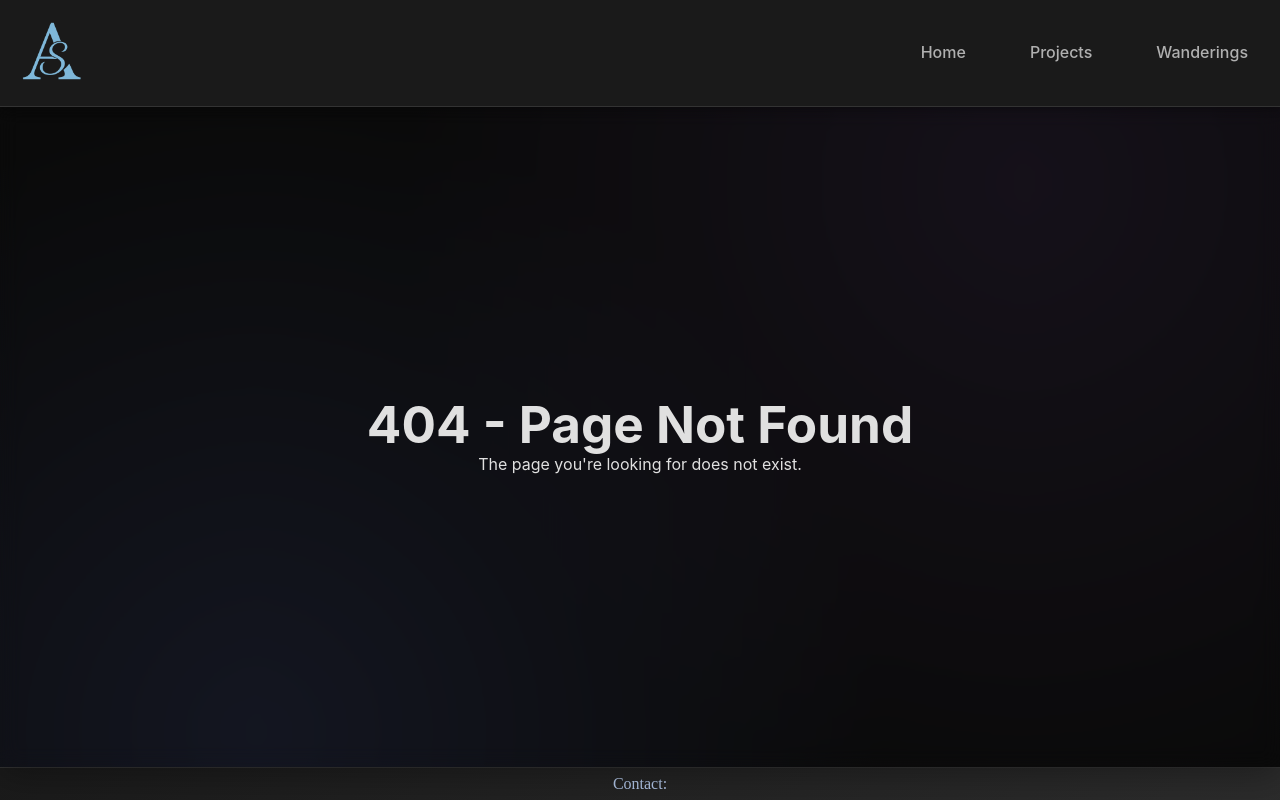
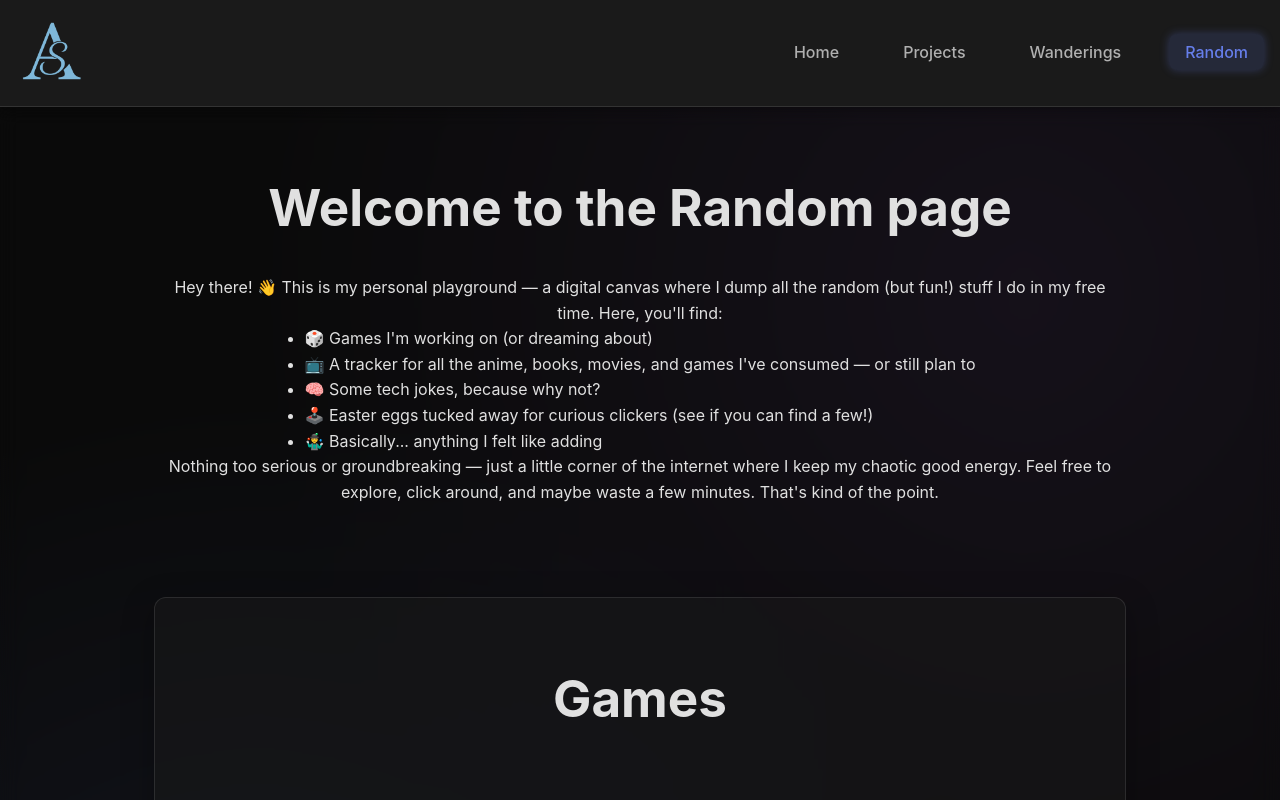
Before and after one commit to Sh1r0Yaksha/Sh1r0Yaksha.github.io, a React (Vite) app: page /random in a window 1280 px wide. Before the commit this address had no page. Shown: the top 800 px of the page. Built offline with nearby package versions, Linux system fonts and the light colour scheme.

Commit message:
Created Random Page

```diff
--- a/src/App.tsx
+++ b/src/App.tsx
@@ -4,6 +4,7 @@ import Home from "./pages/Home";
 import Projects from "./pages/Projects";
 import Wanderings from "./pages/Wanderings";
 import NotFound from "./pages/NotFound";
+import Random from "./pages/Random";
 
 function App() {
   return (
@@ -13,6 +14,7 @@ function App() {
           <Route index element={<Home />} />
           <Route path="projects" element={<Projects />} />
           <Route path="wanderings" element={<Wanderings />} />
+          <Route path="random" element={<Random />} />
           <Route path="*" element={<NotFound />} />
         </Route>
       </Routes>
--- /dev/null
+++ b/src/components/Header_text.css
@@ -0,0 +1,10 @@
+.header-text {
+    display: flex;
+    flex-direction: column;
+    align-items: center;
+    justify-content: space-between;
+    text-align: center;
+    width: 80%;
+    padding: 10px 10px 50px 10px;
+    margin: 10px 10px 10px 10px;
+}
--- /dev/null
+++ b/src/components/Header_text.tsx
@@ -0,0 +1,16 @@
+import { type ReactNode } from 'react';
+import './Header_text.css'
+
+interface Header_text_props {
+    children? : ReactNode
+}
+
+export default function Header_text({children} : Header_text_props) {
+    return (
+        <>
+            <div className='header-text'>
+                {children}
+            </div>
+        </>
+    )
+}
--- /dev/null
+++ b/src/components/Header_title.css
@@ -0,0 +1,4 @@
+.header-title {
+    padding: 10px 10px 30px 10px;
+    margin: 10px 10px 10px 10px;
+}
--- /dev/null
+++ b/src/components/Header_title.tsx
@@ -0,0 +1,14 @@
+import type { ReactNode } from 'react'
+import './Header_title.css'
+
+interface Header_title_props {
+    children? : ReactNode
+}
+
+export default function Header_title({children}: Header_title_props) {
+    return (
+        <h1 className='header-title'>
+            {children}
+        </h1>
+    )
+}
--- a/src/components/Navbar.tsx
+++ b/src/components/Navbar.tsx
@@ -7,6 +7,7 @@ const navItems = [
   { href: '/', label: 'Home' },
   { href: '/projects', label: 'Projects' },
   { href: '/wanderings', label: 'Wanderings' },
+  { href: '/random', label: 'Random' },
 ];
 
 const Navbar: React.FC = () => {
--- a/src/pages/Projects.css
+++ b/src/pages/Projects.css
@@ -2,10 +2,6 @@
     display: flex;
     flex-direction: column;
     align-items: center;
-}
-
-.header {
-    width: fit-content;
 }
 
 .projects-row {
--- a/src/pages/Projects.tsx
+++ b/src/pages/Projects.tsx
@@ -1,5 +1,7 @@
 import Section from "../components/Section";
 import Card from '../components/Card';
+import Header_text from "../components/Header_text";
+import Header_title from "../components/Header_title";
 import './Projects.css';
 
 import BS_Project from '../assets/documents/BS_Project.pdf'
@@ -13,10 +15,15 @@ import Bioinfo from '../assets/images/Bioinfo.png';
 import BioStatistics from '../assets/images/BioStatistics.png';
 import Convex_Hull from '../assets/images/Convex Hull.png';
 
+
 export default function Projects() {
   return (
     <div className="body">
-      <h1 className="header">Projects and Ongoing Work</h1>
+      <Header_text>
+        <Header_title>
+          Projects and Ongoing Work
+        </Header_title>
+      </Header_text>
       <Section id="Projects">
         <div className="projects-row">
           <Card
--- /dev/null
+++ b/src/pages/Random.css
@@ -0,0 +1,3 @@
+li {
+    text-align: left;
+}
--- /dev/null
+++ b/src/pages/Random.tsx
@@ -0,0 +1,38 @@
+import Header_text from '../components/Header_text'
+import Header_title from '../components/Header_title'
+import Section from '../components/Section'
+import './Random.css'
+
+export default function Random() {
+    return (
+        <>
+            <Header_text>
+                <Header_title>Welcome to the Random page</Header_title>
+                <p>
+                    Hey there! 👋
+                    This is my personal playground — a digital canvas where I dump all the random (but fun!) stuff I do in my free time.
+
+                    Here, you'll find:
+
+                </p>
+
+                        <ul>
+                            <li>🎲 Games I'm working on (or dreaming about)</li>
+                            <li>📺 A tracker for all the anime, books, movies, and games I've consumed — or still plan to</li>
+                            <li>🧠 Some tech jokes, because why not?</li>
+                            <li>🕹️ Easter eggs tucked away for curious clickers (see if you can find a few!)</li>
+                            <li>🤹‍♂️ Basically... anything I felt like adding</li>
+                        </ul>
+                <p>
+                    Nothing too serious or groundbreaking — just a little corner of the internet where I keep my chaotic good energy. Feel free to explore, click around, and maybe waste a few minutes. That's kind of the point.
+                </p>
+            </Header_text>
+            <Section id='Games'>
+                <Header_text>
+                    <Header_title>Games</Header_title>
+                </Header_text>
+            </Section>
+
+        </>
+    )
+}
--- a/src/pages/Wanderings.css
+++ b/src/pages/Wanderings.css
@@ -2,22 +2,6 @@
     display: flex;
     flex-direction: column;
     align-items: center;
-}
-
-.gallery-text {
-    display: flex;
-    flex-direction: column;
-    align-items: center;
-    justify-content: space-between;
-    text-align: center;
-    width: 80%;
-    padding: 10px 10px 50px 10px;
-    margin: 10px 10px 10px 10px;
-}
-
-#gallery-welcome {
-    padding: 10px 10px 30px 10px;
-    margin: 10px 10px 10px 10px;
 }
 
 .leaflet-container {
--- a/src/pages/Wanderings.tsx
+++ b/src/pages/Wanderings.tsx
@@ -2,9 +2,12 @@ import { MapContainer, TileLayer, Marker, Popup} from 'react-leaflet'
 import type { LatLngTuple } from 'leaflet';
 import MarkerClusterGroup from 'react-leaflet-cluster';
 import markerData from '../data/travel/markers.json';
+import Header_text from '../components/Header_text';
+import Header_title from '../components/Header_title';
 
 import 'leaflet/dist/leaflet.css'
 import './Wanderings.css'
+
 
 export type Marker = {
 id: string;
@@ -20,8 +23,8 @@ export default function Wanderings()
     return (
         <>
         <div className='body'>
-            <div className='gallery-text'>
-                <h1 id='gallery-welcome'>Welcome to my Wanderings</h1>
+            <Header_text>
+                <Header_title>Welcome to my Wanderings</Header_title>
                 <p>
                     I love traveling, so here's a map with markers showing the places I've been so far.
                     Click on a marker to read a short blog or note about the spot.
@@ -34,8 +37,7 @@ export default function Wanderings()
                     The work's still in progress, so it might take a while to fill in the full list with all the blogs — that is, if I can manage to keep my blogging time even half as consistent as my traveling, coding, and gaming time.
                     That said, the number of markers will only grow as time goes on — the journey's far from over.
                 </p>
-            </div>
-
+            </Header_text>
             <div className='map-container'>
                 <MapContainer center={[23.2858, 77.2755]} zoom={2} scrollWheelZoom={true}>
                     <TileLayer
```
